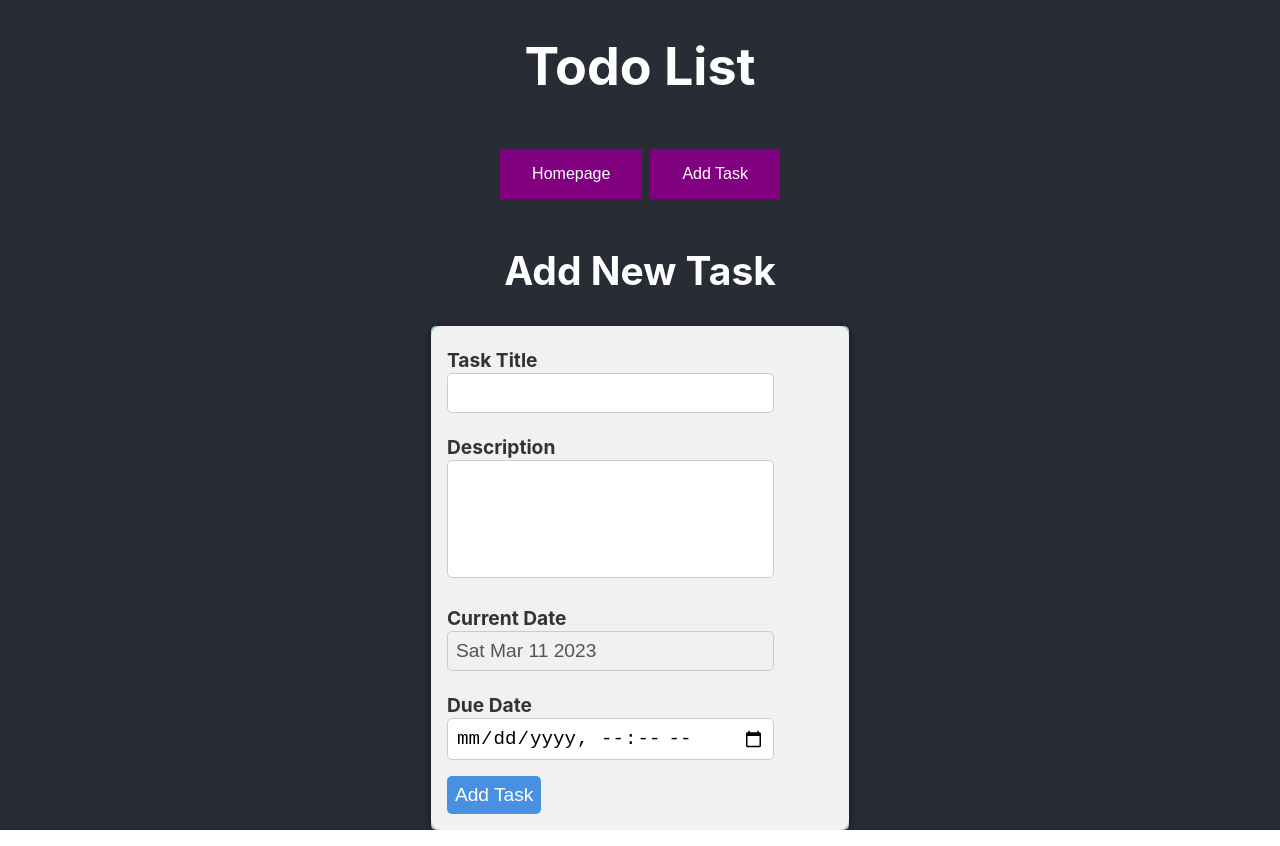
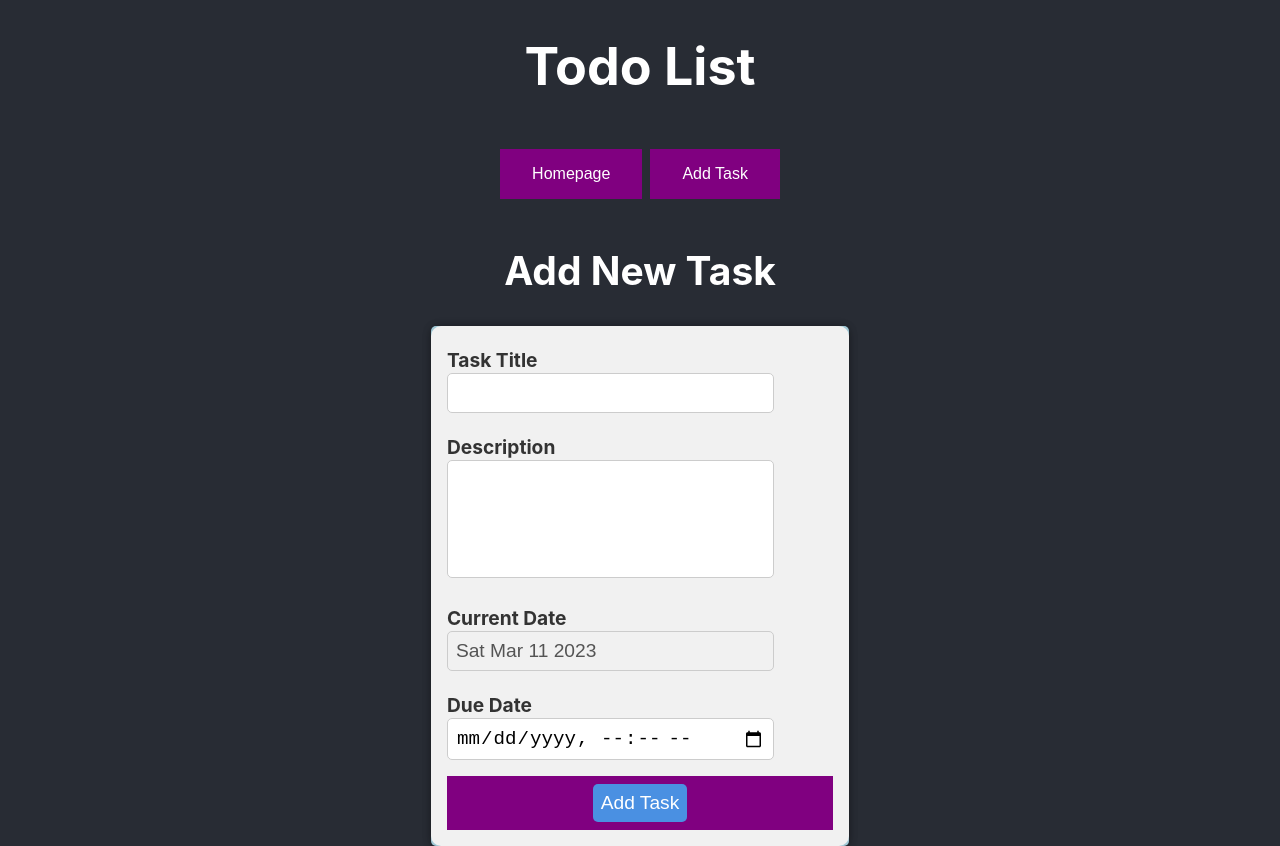
Before and after one commit to jyoonbcit/ToDoList, a React (Create React App) app in the folder todolist/: page /submission in a window 1280 px wide. Built offline with nearby package versions, Linux system fonts and the light colour scheme; the HTML template or start-up script is replaced by a standard one.

Commit message:
Implemented page change on add task button

```diff
--- a/todolist/src/components/task/newtaskform.jsx
+++ b/todolist/src/components/task/newtaskform.jsx
@@ -1,13 +1,13 @@
 import Card from '../ui/card';
 import classes from './newtaskform.module.css';
-import Overview from '../../pages/overview';
+import { Link } from 'react-router-dom';
+
 
 function NewTaskForm() {
 
     function populate(title, description) {
         localStorage.setItem(title, description);
         console.log(JSON.stringify(localStorage));
-        <Overview />
     }
 
     function submitBtn() {
@@ -38,9 +38,11 @@ function NewTaskForm() {
                     <label htmlFor='due-date'>Due Date</label>
                     <input type='datetime-local' id='due-date' required />
                 </div>
-                <div className={classes.actions}>
-                    <button onClick={submitBtn}>Add Task</button>
-                </div>
+                <Link to='./overview' className='btn'>
+                    <div className={classes.actions}>
+                        <button onClick={submitBtn}>Add Task</button>
+                    </div>
+                </Link>
             </form>
         </Card>
     );
```
